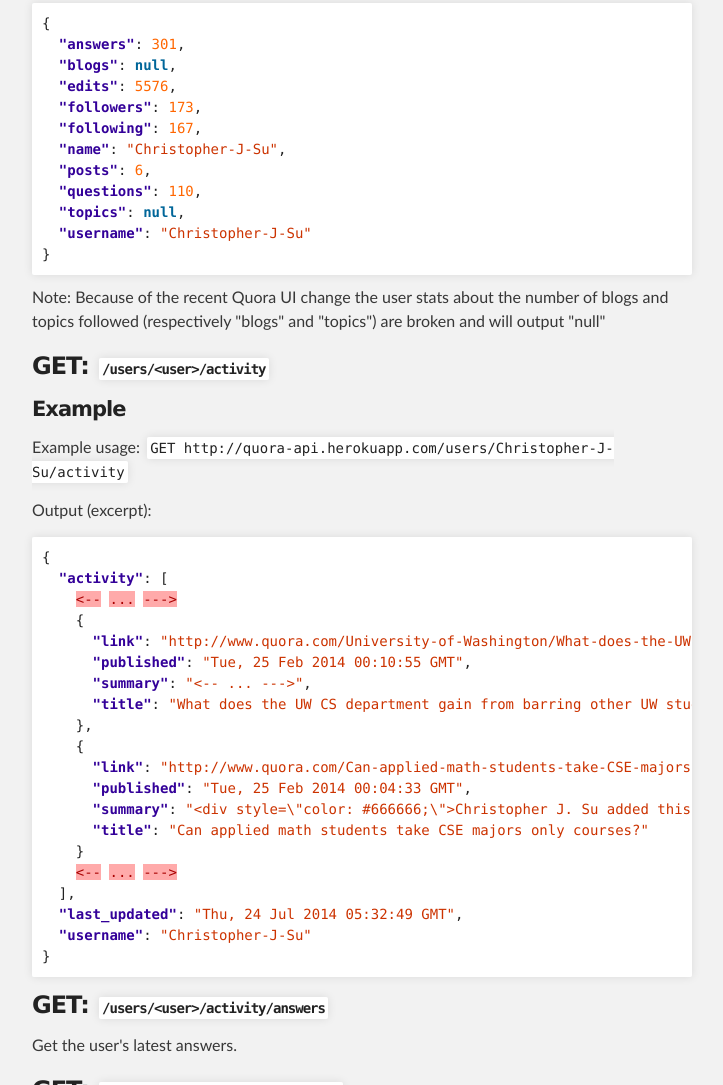
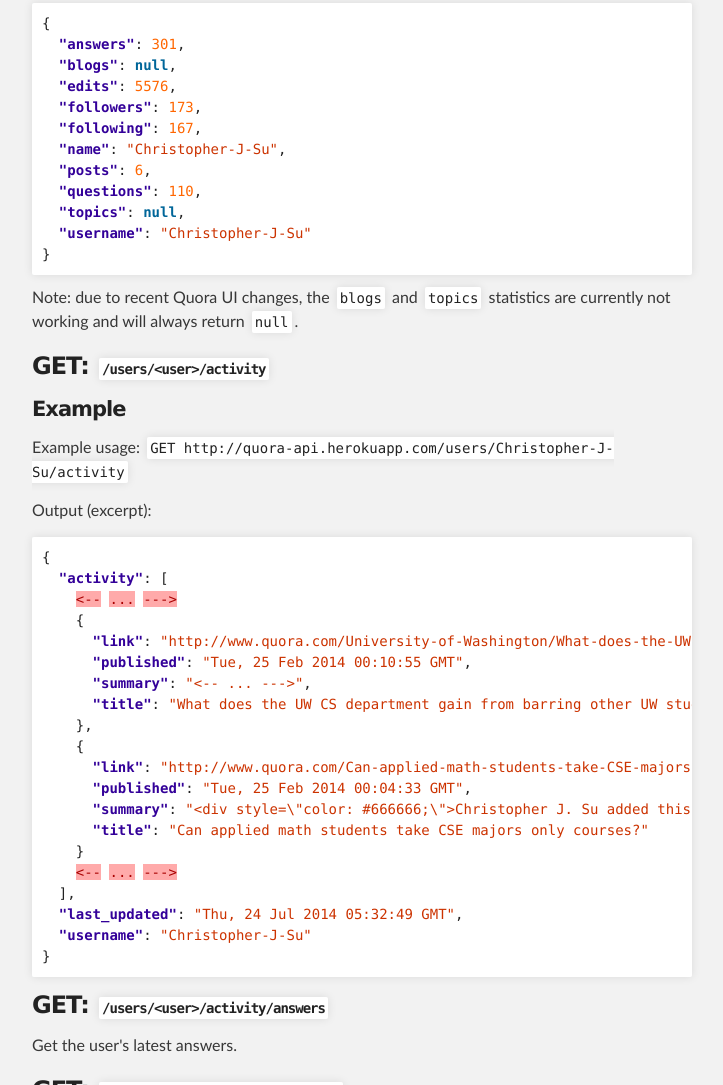
Before and after one commit to csu/quora-api, a plain HTML site: page index.html in a window 1280 px wide. Shown: the part 793-1878 px from the top of the page, without its empty margins (288-1011 px from the left). Drawn offline with Linux system fonts and the light colour scheme.

```diff
--- a/index.html
+++ b/index.html
@@ -78,7 +78,7 @@
 <span class="p">}</span>
 </pre></div>
 
-<p>Note: Because of the recent Quora UI change the user stats about the number of blogs and topics followed (respectively "blogs" and "topics") are broken and will output "null"</p>
+<p>Note: due to recent Quora UI changes, the <code>blogs</code> and <code>topics</code> statistics are currently not working and will always return <code>null</code>.</p>
 
 <h3>
 <a name="get-usersuseractivity" class="anchor" href="#get-usersuseractivity"><span class="octicon octicon-link"></span></a>GET: <code>/users/&lt;user&gt;/activity</code>
@@ -177,7 +177,7 @@
 <h1>
 <a name="contributing" class="anchor" href="#contributing"><span class="octicon octicon-link"></span></a>Contributing</h1>
 
-<p>Feel free to submit a pull request or an issue!
+<p>Feel free to submit a pull request or an issue!<br>
 Quora API uses the <a href="https://github.com/csu/pyquora">pyquora package</a>.</p>
       </section>
     </div>
```
Also changed, not shown: params.json (+1 -1 lines).
